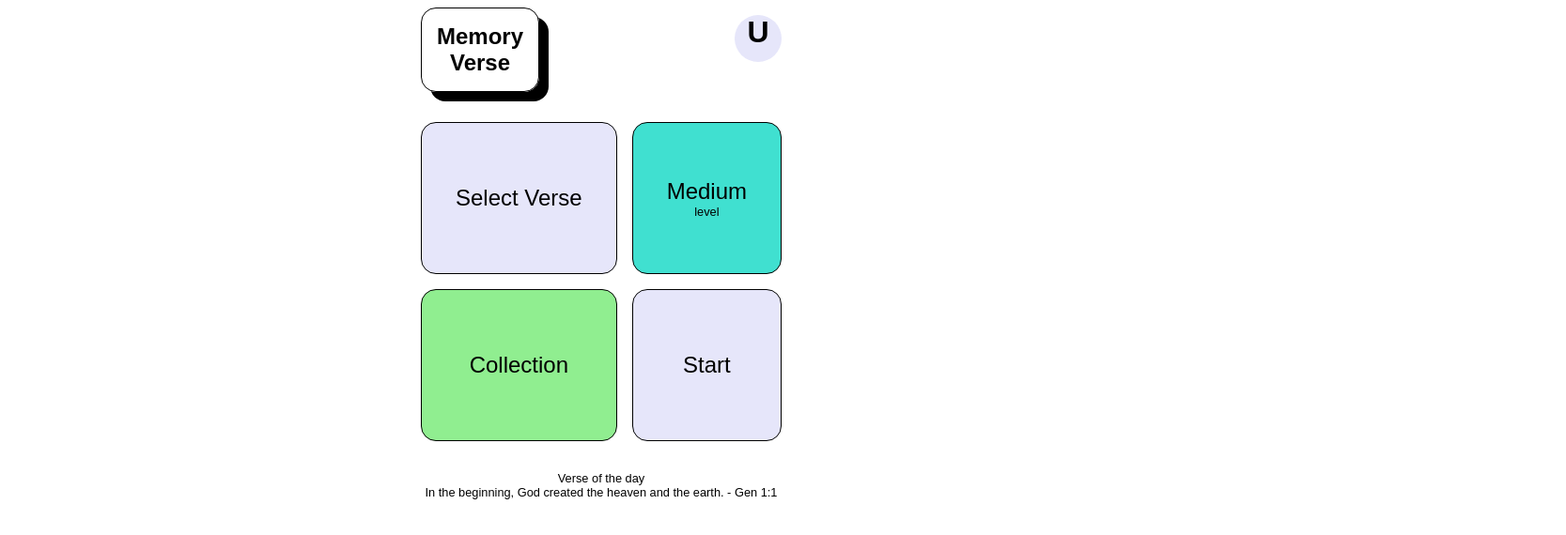
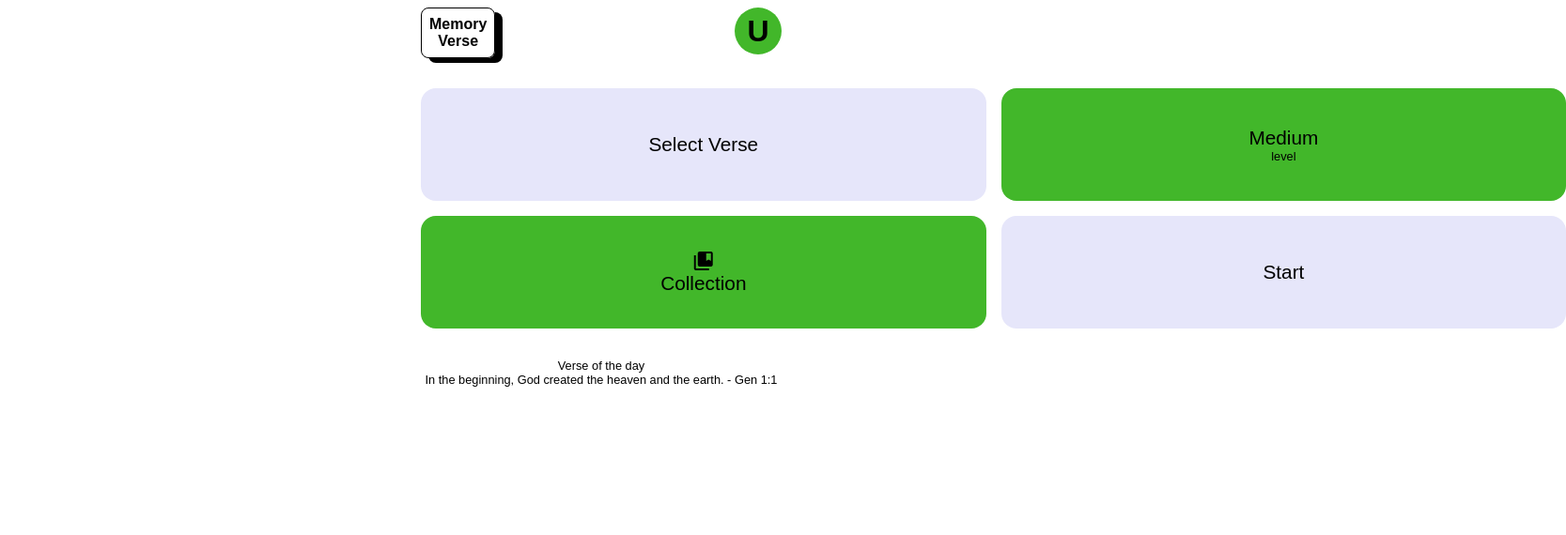
Before and after one commit to geesoon/memory-verse, a Vue app: page /dashboard in a window 1280 px wide. Shown: the top 570 px of the page at 94% size, 1667 px wide, since content can reach past the window. Built offline with nearby package versions, Linux system fonts and the light colour scheme; no server answers; sample sign-in values are in the browser's storage.

Commit message:
Refined design and colour

```diff
--- a/src/components/Collection.vue
+++ b/src/components/Collection.vue
@@ -4,7 +4,7 @@
       <span class="material-icons" @click="setView('Menu')"> arrow_back </span>
     </div>
     <div class="collection-container">
-      <div class="collection-block">Collection</div>
+      <div class="collection-block collection-title">Collection</div>
       <div class="collection-block">+ Add to collection</div>
       <div
         class="collection-block"
@@ -45,6 +45,14 @@ export default {
   grid-template-columns: 1fr 1fr;
 }
 
+.collection-title {
+  box-shadow: 13px 14px 0px -3px rgba(0, 0, 0, 0.74);
+  -webkit-box-shadow: 13px 14px 0px -3px rgba(0, 0, 0, 0.74);
+  -moz-box-shadow: 13px 14px 0px -3px rgba(0, 0, 0, 0.74);
+  background: #42b72a;
+  border: none !important;
+}
+
 .collection-block {
   display: flex;
   justify-content: center;
@@ -52,9 +60,10 @@ export default {
   flex-direction: column;
   border: 1px solid black;
   border-radius: 1rem;
-  height: 20vh;
+  height: 15vh;
+  width: 47vw;
   text-align: center;
-  font-size: 1.5rem;
+  font-size: 1.3rem;
   cursor: pointer;
 }
 </style>
--- a/src/components/Level.vue
+++ b/src/components/Level.vue
@@ -4,7 +4,7 @@
       <span class="material-icons" @click="setView('Menu')"> arrow_back </span>
     </div>
     <div class="level-menu">
-      <div class="level level-items">Level</div>
+      <div class="level-title level-items">Level</div>
       <div class="easy level-items" @click="updateLevel('Easy')">Easy</div>
       <div class="medium level-items" @click="updateLevel('Medium')">
         Medium
@@ -29,8 +29,13 @@ export default {
 </script>
 
 <style>
-.level {
+.level-title {
   grid-area: level;
+  background: #42b72a;
+  border: none !important;
+  box-shadow: 13px 14px 0px -3px rgba(0, 0, 0, 0.74);
+  -webkit-box-shadow: 13px 14px 0px -3px rgba(0, 0, 0, 0.74);
+  -moz-box-shadow: 13px 14px 0px -3px rgba(0, 0, 0, 0.74);
 }
 
 .easy {
@@ -58,11 +63,12 @@ export default {
   justify-content: center;
   align-content: center;
   flex-direction: column;
+  border-radius: 1rem;
   border: 1px solid black;
-  border-radius: 1rem;
-  height: 20vh;
+  height: 15vh;
+  width: 47vw;
   text-align: center;
-  font-size: 2rem;
+  font-size: 1.3rem;
   cursor: pointer;
 }
 
--- a/src/components/Menu.vue
+++ b/src/components/Menu.vue
@@ -1,24 +1,35 @@
 <template>
-  <section class="dashboard-menu">
+  <section>
+    <div class="dashboard-menu">
       <div
         class="verse dashboard-items"
-      @click="changeRoute('verses')"
+        @click="changeRoute('/verses')"
         v-if="this.isVerseSelected()"
       >
         <span class="small-select-verse">Select Verse</span>
         {{ this.showVersesSelected() }}
       </div>
-    <div class="verse dashboard-items" @click="changeRoute('verses')" v-else>
+      <div class="verse dashboard-items" @click="changeRoute('/verses')" v-else>
         Select Verse
       </div>
       <div class="level dashboard-items" @click="goToView('Level')">
         {{ this.getVerseInfo.level }}<br /><span class="level-text">level</span>
       </div>
       <div class="collection dashboard-items" @click="goToView('Collection')">
-      Collection
+        <span class="material-icons"> collections_bookmark </span>Collection
       </div>
       <div class="start dashboard-items" @click="changeRoute('/answer')">
         Start
+      </div>
+    </div>
+    <div class="footer-bar">
+      <div>
+        <span>Verse of the day</span><br />
+        <span
+          >In the beginning, God created the heaven and the earth. - Gen
+          1:1</span
+        >
+      </div>
     </div>
   </section>
 </template>
@@ -63,17 +74,17 @@ export default {
 
 .level {
   grid-area: level;
-  background: turquoise;
+  background: #42b72a;
 }
 
 .collection {
   grid-area: collection;
-  background: lightgreen;
+  background: #42b72a;
 }
 
 .start {
   grid-area: start-btn;
-  background: #e6e6fa;
+  background: lavender;
 }
 
 .level-text {
@@ -97,11 +108,11 @@ export default {
   justify-content: center;
   align-content: center;
   flex-direction: column;
-  border: 1px solid black;
   border-radius: 1rem;
-  height: 20vh;
+  height: 15vh;
+  width: 47vw;
   text-align: center;
-  font-size: 1.5rem;
+  font-size: 1.3rem;
   cursor: pointer;
 }
 
@@ -111,4 +122,11 @@ export default {
   -moz-box-shadow: 13px 14px 0px -3px rgba(0, 0, 0, 0.74);
   transition: box-shadow 300ms;
 }
+
+.footer-bar {
+  text-align: center;
+  font-size: 0.8rem;
+  width: 100%;
+  margin: 2rem 0rem;
+}
 </style>
--- a/src/router/index.js
+++ b/src/router/index.js
@@ -15,11 +15,6 @@ const routes = [
     path: "/register",
     name: "Register",
     component: () => import("../views/Register.vue"),
-  },
-  {
-    path: "/login",
-    name: "Login",
-    component: () => import("../views/Login.vue"),
   },
   {
     path: "/dashboard",
--- a/src/views/Dashboard.vue
+++ b/src/views/Dashboard.vue
@@ -1,21 +1,14 @@
 <template>
   <div class="dashboard-container">
     <div class="header-bar">
-      <div class="home-title-header">Memory<br />Verse</div>
-      <div class="avatar-circle" @click="changeRoute('profile')">
-        {{ this.getAvatarName }}
+      <div class="home-title-header" @click="goToView('Menu')">
+        Memory<br />Verse
+      </div>
+      <div class="avatar-container" @click="changeRoute('profile')">
+        <div class="avatar-circle">{{ this.getAvatarName }}</div>
       </div>
     </div>
     <component :is="this.getCurrentView" />
-    <div class="footer-bar">
-      <div>
-        <span>Verse of the day</span><br />
-        <span
-          >In the beginning, God created the heaven and the earth. - Gen
-          1:1</span
-        >
-      </div>
-    </div>
   </div>
 </template>
 
@@ -40,6 +33,9 @@ export default {
     Collection,
   },
   methods: {
+    goToView(view) {
+      this.$store.commit("setView", view);
+    },
     changeRoute(rn) {
       this.$router.push(rn);
     },
@@ -70,32 +66,31 @@ export default {
   margin-bottom: 2rem;
 }
 
+.avatar-container {
+  text-align: center;
+}
+
 .avatar-circle {
-  background: #e6e6fa;
+  display: flex;
+  justify-content: center;
+  align-items: center;
+  background: #42b72a;
   border-radius: 100%;
   width: 50px;
   height: 50px;
-  text-align: center;
   font-weight: bold;
   font-size: 2rem;
-  margin-top: 0.5rem;
 }
 
 .home-title-header {
-  padding: 1rem;
-  font-size: 1.5rem;
+  padding: 0.5rem;
+  font-size: 1rem;
   font-weight: bold;
   text-align: center;
   border: 1px solid black;
-  border-radius: 1rem;
-  box-shadow: 10px 10px;
-}
-
-.footer-bar {
-  text-align: center;
-  font-size: 0.8rem;
-  width: 100%;
-  margin: 2rem 0rem;
+  border-radius: 0.5rem;
+  box-shadow: 8px 5px;
+  cursor: pointer;
 }
 
 @media only screen and (min-width: 768px) {
--- a/src/views/Home.vue
+++ b/src/views/Home.vue
@@ -41,7 +41,6 @@ export default {
         .auth()
         .signInWithEmailAndPassword(this.email, this.password)
         .then(() => {
-          alert("Successfully logged in");
           this.$router.push("/dashboard");
         })
         .catch((error) => {
@@ -62,7 +61,7 @@ export default {
 }
 
 .login-form-container {
-  margin: 1rem;
+  margin: 3rem 1rem;
 }
 
 /* Memory Verse title */
@@ -104,11 +103,10 @@ a {
 
 .login-form > input {
   font-size: 1rem;
-  border-radius: 1rem !important;
   height: 8vh;
   border: 1px solid black;
   padding: 1rem;
-  border-radius: 1rem;
+  border-radius: 0.5rem;
   margin: 0.5rem;
 }
 
@@ -118,7 +116,7 @@ a {
   font-weight: bold;
   padding: 1rem;
   margin: 0.5rem;
-  border-radius: 1rem;
+  border-radius: 0.5rem;
   background: #1877f2;
   color: white;
 }
@@ -129,9 +127,10 @@ a {
   font-weight: bold;
   padding: 1rem;
   margin: 0.5rem;
-  border-radius: 1rem;
+  margin-bottom: 5rem;
+  border-radius: 0.5rem;
   color: white;
-  background: ;
+  background: #42b72a;
 }
 
 @media only screen and (min-width: 768px) {
--- a/src/views/Login.vue
+++ /dev/null
@@ -1,79 +0,0 @@
-<template>
-  <div class="home-container">
-    <div class="home-title-top-left" @click="gotoHome">Memory Verse</div>
-    <form @submit.prevent="login" class="login-form">
-      <input type="text" placeholder="Email" v-model="email" />
-      <input type="password" placeholder="Password" v-model="password" />
-      <button type="submit">Log In</button>
-    </form>
-    <div class="sign-in-tip">
-      <span
-        >Don't have an account?
-        <router-link to="/register" class="sign-in-link"
-          >Create an account now</router-link
-        ></span
-      >
-    </div>
-  </div>
-</template>
-
-<script>
-import firebase from "firebase";
-
-export default {
-  data() {
-    return {
-      email: "",
-      password: "",
-    };
-  },
-  methods: {
-    gotoHome() {
-      this.$router.push({ path: "/" });
-    },
-    login() {
-      firebase
-        .auth()
-        .signInWithEmailAndPassword(this.email, this.password)
-        .then(() => {
-          alert("Successfully logged in");
-          this.$router.push("/dashboard");
-        })
-        .catch((error) => {
-          alert(error.message);
-        });
-    },
-  },
-};
-</script>
-
-<style>
-.login-form {
-  display: flex;
-  flex-direction: column;
-  justify-content: space-around;
-  align-content: center;
-  margin: 4rem 1rem 4rem 1rem;
-  height: 20vh;
-}
-
-.login-form > input {
-  font-size: 1rem;
-  border-radius: 1rem !important;
-  height: 8vh;
-  border: 1px solid black;
-  padding: 1rem;
-  border-radius: 1rem;
-  margin: 0.5rem;
-}
-
-.login-form > button {
-  font-size: 1rem;
-  border: 1px solid black;
-  font-weight: bold;
-  padding: 1rem;
-  margin: 0.5rem;
-  border-radius: 1rem;
-  background: ;
-}
-</style>
--- a/src/views/Profile.vue
+++ b/src/views/Profile.vue
@@ -5,15 +5,13 @@
     </div>
     <div class="profilePic">
       <div class="avatar">{{ this.getAvatarName }}</div>
-      <div @click="updateProfilePic">Change</div>
+      <!-- <div @click="updateProfilePic">Change</div> -->
     </div>
     <div class="profileInfo">
-      <div class="profile-btn">{{ this.getUserEmail() }}</div>
+      <div class="user-email">{{ this.getUserEmail() }}</div>
       <div class="update-pw-btn" @click="updatePassword">Update Password</div>
     </div>
-    <div>
-      <div class="logout-btn" @click="logout">Log Out</div>
-    </div>
+    <div class="logout-btn" @click="logout">Log Out</div>
   </div>
 </template>
 
@@ -93,12 +91,9 @@ export default {
   font-weight: bold;
 }
 
-.profile-btn {
-  border: 1px solid black;
-  border-radius: 1rem;
+.user-email {
   padding: 1rem 3rem;
-  margin: 1rem 0;
-  cursor: pointer;
+  margin: 1rem 0rem;
 }
 
 .profilePic {
@@ -106,7 +101,7 @@ export default {
 }
 
 .update-pw-btn {
-  border-radius: 1rem;
+  border-radius: 0.5rem;
   padding: 1rem 3rem;
   margin: 1rem 0;
   cursor: pointer;
@@ -116,7 +111,7 @@ export default {
 }
 
 .logout-btn {
-  border-radius: 1rem;
+  border-radius: 0.5rem;
   padding: 1rem 3rem;
   margin: 1rem 0;
   cursor: pointer;
--- a/src/views/Register.vue
+++ b/src/views/Register.vue
@@ -64,9 +64,6 @@ export default {
 
 /* Memory Verse title */
 .home-title-top-left {
-  /* position: relative;
-  left: 0;
-  top: 0; */
   margin: 1rem;
   padding: 1.5rem;
   font-size: 1.5rem;
@@ -97,11 +94,10 @@ export default {
 
 .register-form > input {
   font-size: 1rem;
-  border-radius: 1rem !important;
   height: 8vh;
   border: 1px solid black;
   padding: 1rem;
-  border-radius: 1rem;
+  border-radius: 0.5rem;
   margin: 0.5rem;
 }
 
@@ -111,7 +107,7 @@ export default {
   border: none;
   padding: 1rem;
   margin: 0.5rem;
-  border-radius: 1rem;
+  border-radius: 0.5rem;
   background: #42b72a;
   color: white;
 }
```
Also changed, not shown: src/views/VerseSelectionPanel.vue (+17 -13 lines). Lines whose indentation alone changed are shown as unchanged.
